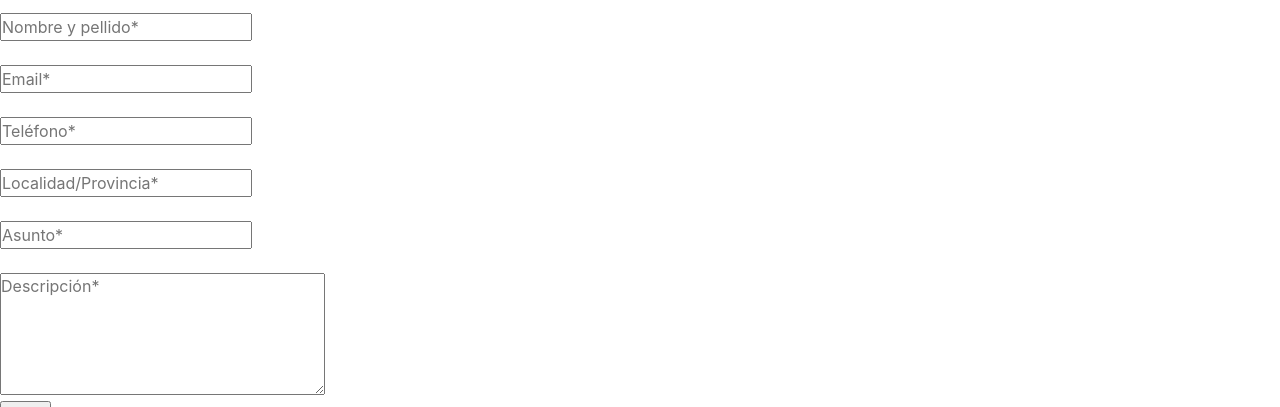
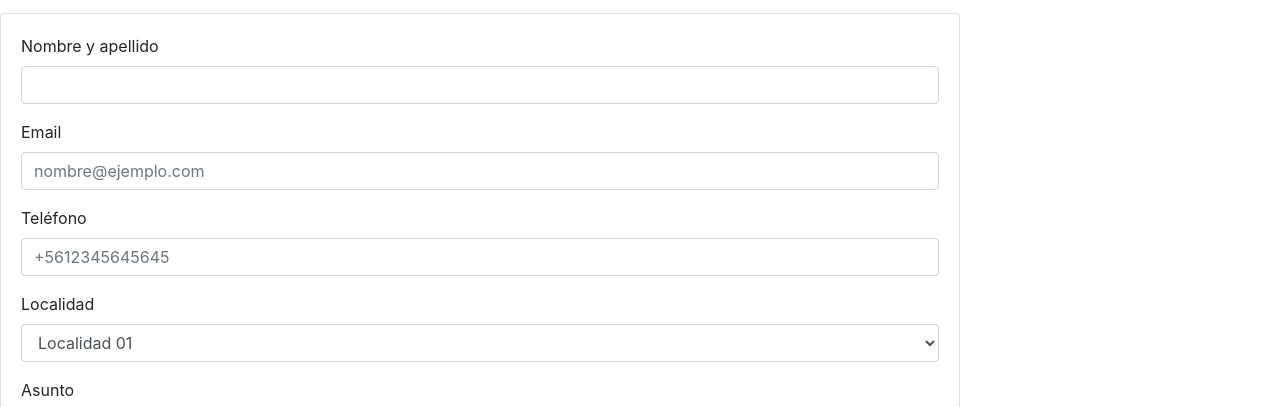
Before and after one commit to victoriatomeo/web-inmobiliaria, a plain HTML site: page vender.html in a window 1280 px wide. Shown: the part 209-616 px from the top of the page. Drawn offline with nearby package versions, Linux system fonts and the light colour scheme.

Commit message:
cambio formulario vender

```diff
--- a/vender.html
+++ b/vender.html
@@ -7,7 +7,8 @@
     <meta name="viewport" content="width=device-width, initial-scale=1.0">
     <title>del sur gestión inmobiliaria</title>
     <link rel="stylesheet" href="./css/styles.css" />
-    <link rel="stylesheet" href="https://cdn.jsdelivr.net/npm/bootstrap@4.6.1/dist/css/bootstrap.min.css" integrity="sha384-zCbKRCUGaJDkqS1kPbPd7TveP5iyJE0EjAuZQTgFLD2ylzuqKfdKlfG/eSrtxUkn" crossorigin="anonymous">
+    <link rel="stylesheet" href="https://cdn.jsdelivr.net/npm/bootstrap@4.6.1/dist/css/bootstrap.min.css"
+        integrity="sha384-zCbKRCUGaJDkqS1kPbPd7TveP5iyJE0EjAuZQTgFLD2ylzuqKfdKlfG/eSrtxUkn" crossorigin="anonymous">
     <link rel="preconnect" href="https://fonts.googleapis.com">
     <link rel="preconnect" href="https://fonts.gstatic.com" crossorigin>
     <link
@@ -51,21 +52,55 @@
             <p> Completá el formulario y una oficina adherida a la red DEL SUR GESTIÓN INMOBILIARIA se pondrá en
                 contacto
                 con vos para continuar con el proceso</p>
+
             <section>
-                <form action="" method="">
-                    <fieldset>
-                        <input type="text" name="Nombre y apellido" id="Nombre y apellido"
-                            placeholder="Nombre y pellido*" required><br><br>
-                        <input type="Email" name="Email" id="Email" placeholder="Email*" required><br><br>
-                        <input type="Teléfono" name="Teléfono" id="Teléfono" placeholder="Teléfono*" required><br><br>
-                        <input type="Localidad/Provincia" name="Localidad/Provincia" id="Localidad/Provincia"
-                            placeholder="Localidad/Provincia*" required><br><br>
-                        <input type="Asunto" name="Asunto" id="Asunto" placeholder="Asunto*" required><br><br>
-                        <textarea name="texto" id="texto" cols="30" rows="5" placeholder="Descripción*"
-                            required></textarea><br>
-                        <input type="button" name="" id="" value="Enviar">
-                    </fieldset>
-                </form>
+                <div class="card w-75">
+                    <div class="card-body">
+                        <form class="needs-validation">
+                            <div class="form-group">
+                                <label for="nombreApellido">Nombre y apellido</label>
+                                <input type="text" class="form-control" id="nombreApellido" required>
+                            </div>
+                            <div class="form-group">
+                                <label for="email">Email</label>
+                                <input type="email" class="form-control" id="email" placeholder="nombre@ejemplo.com"
+                                    required>
+                            </div>
+                            <div class="form-group">
+                                <label for="telefono">Tel&eacute;fono</label>
+                                <input type="text" class="form-control" id="telefono" placeholder="+5612345645645"
+                                    required>
+                            </div>
+                            <div class="form-group">
+                                <label for="localidad">Localidad</label>
+                                <select class="form-control" id="localidad">
+                                    <option>Localidad 01</option>
+                                    <option>Localidad 02</option>
+                                    <option>Localidad 03</option>
+                                    <option>Localidad 04</option>
+                                    <option>Localidad 05</option>
+                                    <option>Localidad 06</option>
+                                    <option>Localidad 07</option>
+                                    <option>Localidad 08</option>
+                                    <option>Localidad 09</option>
+                                    <option>Localidad 10</option>
+                                    <option>Localidad 11</option>
+                                    <option>Localidad 12</option>
+                                </select>
+                            </div>
+                            <div class="form-group">
+                                <label for="asunto">Asunto</label>
+                                <input type="text" class="form-control" id="asunto" required>
+                            </div>
+                            <div class="form-group">
+                                <label for="texto">Mensaje</label>
+                                <textarea name="texto" class="form-control" id="texto" rows="5" required></textarea>
+                            </div>
+                            <button type="submit" class="btn btn-primary">Enviar</button>
+                            </fieldset>
+                        </form>
+                    </div>
+                </div>
             </section>
     </main>
     <footer>
```
